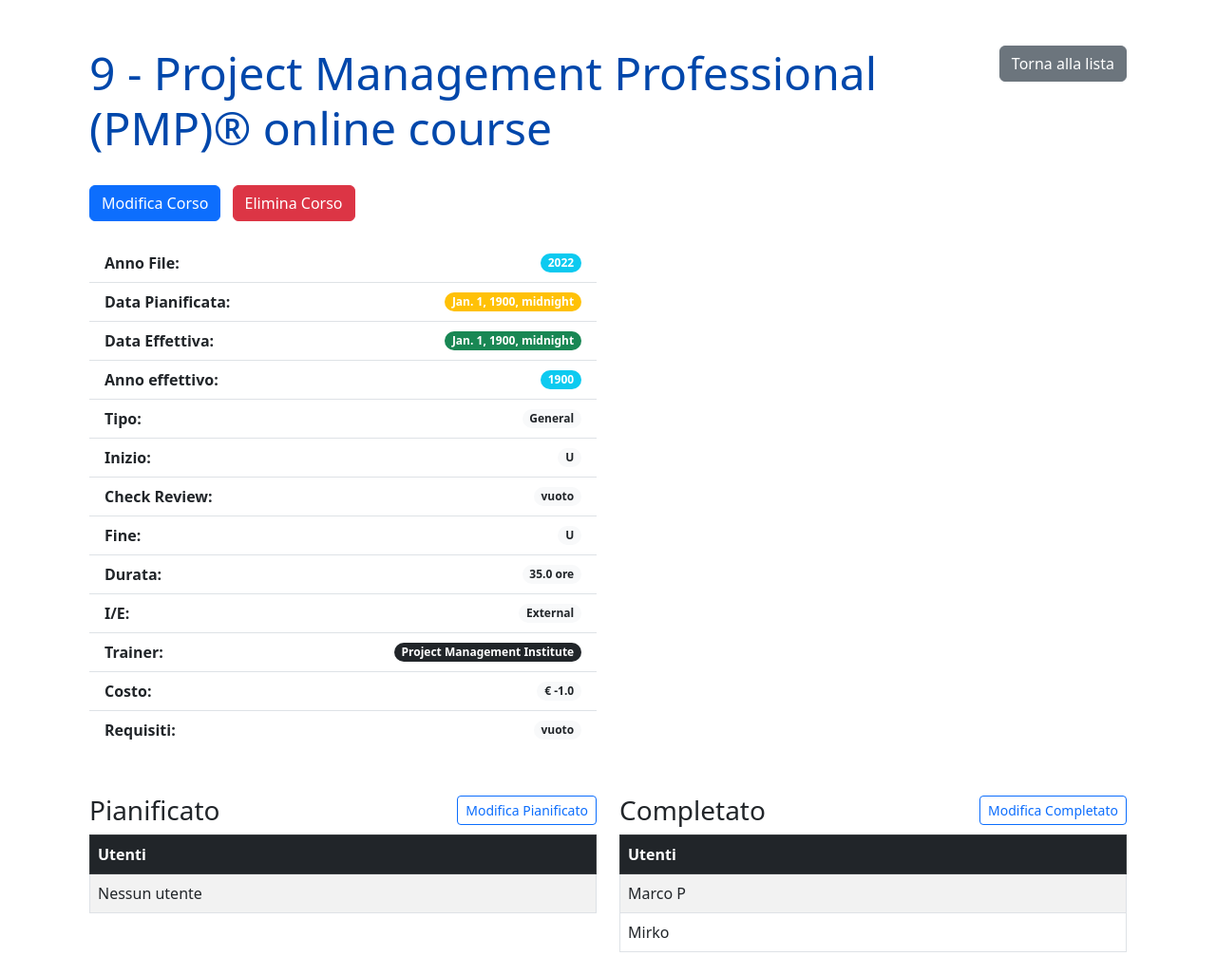
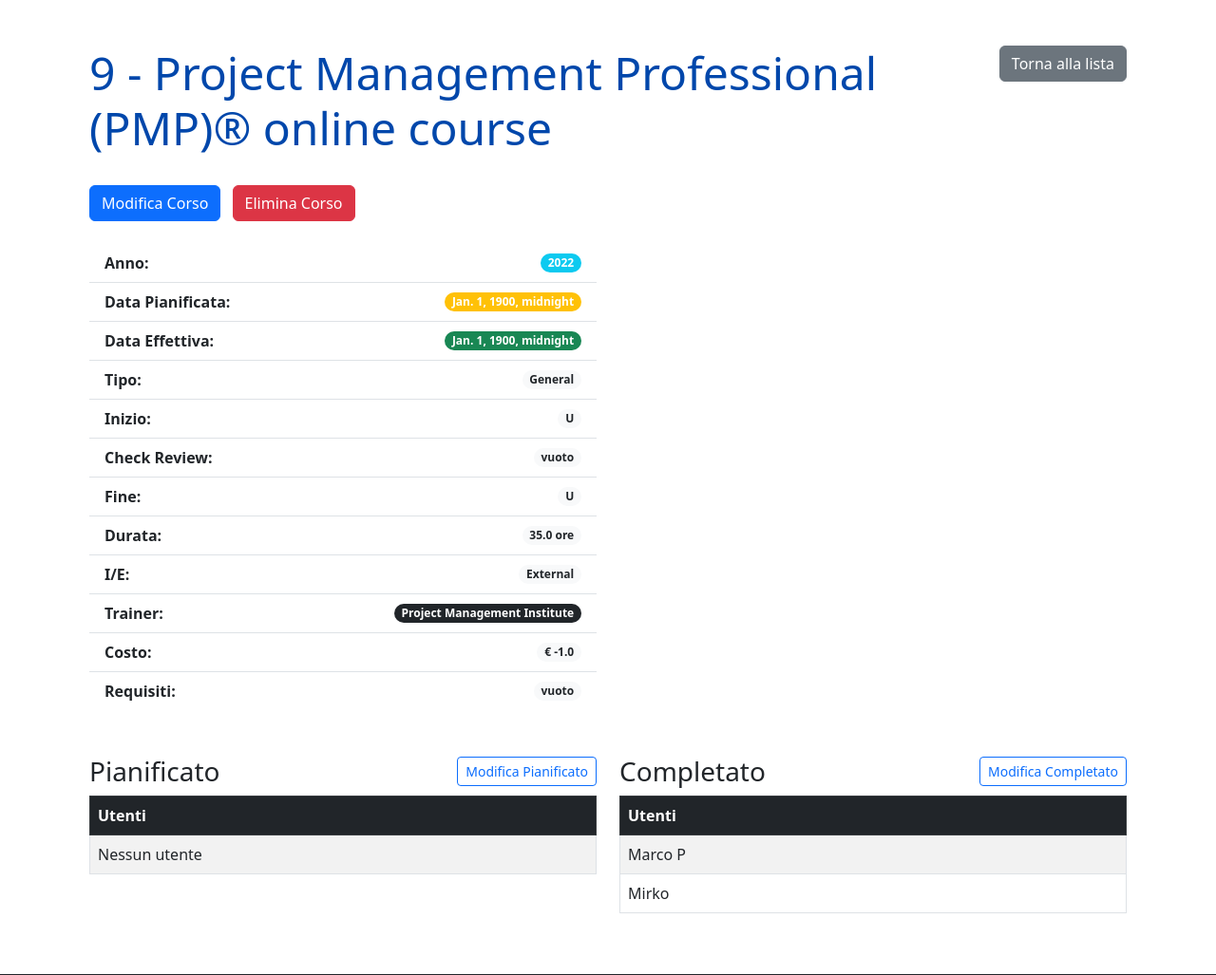
Before and after one commit to karim1655/Web_DB_Project, a Django app: page /trainingplandetail/1/ in a window 1280 px wide. Shown: the part 56-1083 px from the top of the page at 95% size. Run offline with Django 5.2, Linux system fonts and the light colour scheme; data comes from the database, SQL or seed files in the repository.

Commit message:
Merged attributes file_year and effective_year into the attribute year

```diff
--- a/web_app/models.py
+++ b/web_app/models.py
@@ -14,12 +14,11 @@ class CustomUser(AbstractUser):
 
 
 class TrainingPlan(models.Model):
-    file_year = models.IntegerField(null=True, blank=True)
+    year = models.IntegerField(null=True, blank=True)
     course_n = models.CharField(max_length=255, null=True, blank=True)
     course = models.TextField(null=True, blank=True)
     planned_date = models.DateTimeField(null=True, blank=True)
     effective_date = models.DateTimeField(null=True, blank=True)
-    effective_year = models.IntegerField(null=True, blank=True)
     type = models.CharField(max_length=255, null=True, blank=True)
     start = models.CharField(max_length=255, null=True, blank=True)
     check_review = models.CharField(max_length=255, null=True, blank=True)
--- a/web_app/templates/web_app/training_plan_detail.html
+++ b/web_app/templates/web_app/training_plan_detail.html
@@ -33,8 +33,8 @@
             <div class="col-md-6">
                 <ul class="list-group list-group-flush">
                     <li class="list-group-item d-flex justify-content-between align-items-center">
-                        <strong>Anno File:</strong>
-                        <span class="badge rounded-pill bg-info">{{ training_plan.file_year }}</span>
+                        <strong>Anno:</strong>
+                        <span class="badge rounded-pill bg-info">{{ training_plan.year }}</span>
                     </li>
                     <li class="list-group-item d-flex justify-content-between align-items-center">
                         <strong>Data Pianificata:</strong>
@@ -43,10 +43,6 @@
                     <li class="list-group-item d-flex justify-content-between align-items-center">
                         <strong>Data Effettiva:</strong>
                         <span class="badge rounded-pill bg-success">{{ training_plan.effective_date }}</span>
-                    </li>
-                    <li class="list-group-item d-flex justify-content-between align-items-center">
-                        <strong>Anno effettivo:</strong>
-                        <span class="badge rounded-pill bg-info">{{ training_plan.effective_year }}</span>
                     </li>
                     <li class="list-group-item d-flex justify-content-between align-items-center">
                         <strong>Tipo:</strong>
--- a/web_app/templates/web_app/training_plans_list.html
+++ b/web_app/templates/web_app/training_plans_list.html
@@ -22,7 +22,7 @@
                         <h5 class="card-title" style="color: rgb(0, 71, 171);"> {{ training.course_n }} - {{ training.course|truncatewords:10 }}</h5>
 
                         <p class="card-text">
-                            Anno File: <span class="badge rounded-pill bg-info">{{ training.file_year }}</span><br>
+                            Anno: <span class="badge rounded-pill bg-info">{{ training.year }}</span><br>
                             Data Pianificata: <span class="badge rounded-pill bg-warning">{{ training.planned_date|date:"d/m/Y" }}</span><br>
                             Data Effettiva: <span class="badge rounded-pill bg-success">{{ training.effective_date|date:"d/m/Y" }}</span><br>
                         </p>
--- a/web_app/views.py
+++ b/web_app/views.py
@@ -67,7 +67,7 @@ class TrainingPlansListView(ListView):
     template_name = "web_app/training_plans_list.html"
 
     def get_queryset(self):
-        return TrainingPlan.objects.order_by('-file_year')   # aggiungi course_n
+        return TrainingPlan.objects.order_by('-year')   # aggiungi course_n
 
 
 def training_plan_detail(request, pk):
```
Also changed, not shown: db.sqlite3, web_app/migrations/0003_rename_file_year_trainingplan_year_and_more.py (added).
